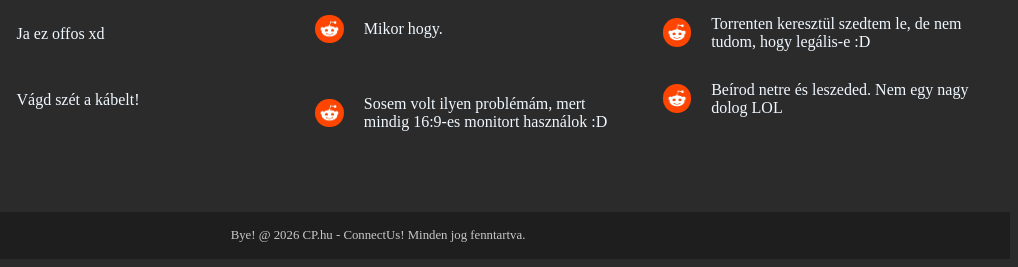
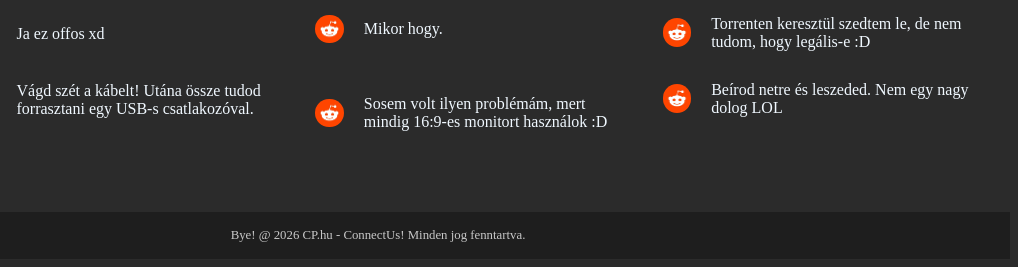
Before and after one commit to kispalAbel/ConnectUs, a plain HTML site: page index.html in a window 1280 px wide. Shown: the part 596-863 px from the top of the page, 262-1280 px from the left. Drawn offline with Linux system fonts and the light colour scheme.

Commit message:
added favicons

```diff
--- a/index.html
+++ b/index.html
@@ -5,6 +5,8 @@
     <meta name="viewport" content="width=device-width, initial-scale=1.0">
     <title>Connect Us!</title>
     <link rel="stylesheet" href="index.css">
+    <link rel="icon" type="image/png" sizes="32x32" href="icon32.png">
+    <link rel="icon" type="image/png" sizes="16x16" href="icon16.png">
 </head>
 <body>
     <input type="checkbox" name="pfp-toggle" id="pfp-toggle">
@@ -128,7 +130,7 @@
                     <img src="reddit_pic.jfif" alt="reddit logo">
                     <ul>
                         <li>
-                            Vágd szét a kábelt!
+                            Vágd szét a kábelt! Utána össze tudod forrasztani egy USB-s csatlakozóval.
                         </li>
                     </ul>
                 </div>
```
Also changed, not shown: icon16.png (added), icon32.png (added).
